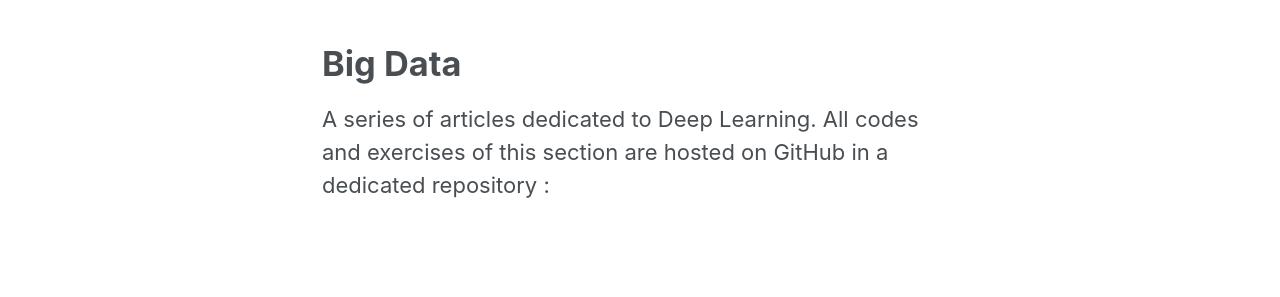
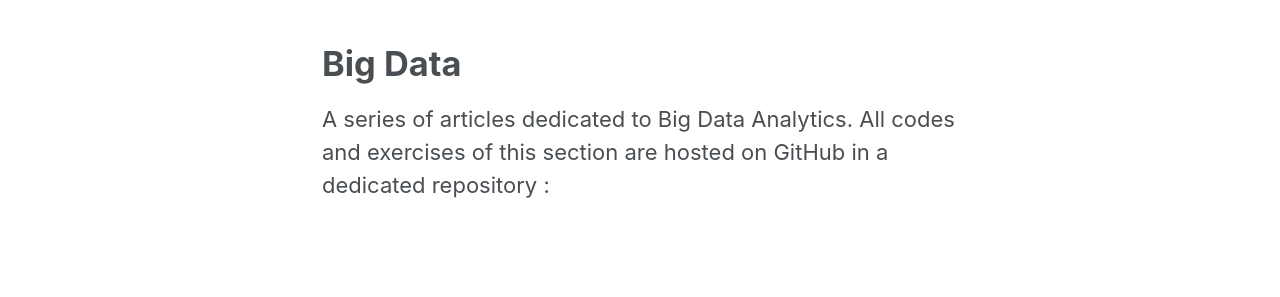
Before and after one commit to shashwatwork/shashwatwork.github.io, a Jekyll site: the page built from _pages/bd.md, in a window 1280 px wide and 900 px high, scrolled down 807 px. Shown: the part 154-451 px from the top of the window. Built offline with Jekyll 4.4.1, drawn with Linux system fonts in a browser that asks for light colours; cached includes are drawn as plain includes; a script that is not in the unit is left out; comment, search, counter and statistics services are not loaded.

Commit message:
typo fixed

```diff
--- a/_pages/bd.md
+++ b/_pages/bd.md
@@ -9,7 +9,7 @@ sidebar:
     nav: sidebar-sample
 ---
 
-A series of articles dedicated to Deep Learning. All codes and exercises of this section are hosted on GitHub in a dedicated repository :
+A series of articles dedicated to Big Data Analytics. All codes and exercises of this section are hosted on GitHub in a dedicated repository :
 
 <div class="github-card" data-github="shashwatwork" data-width="100%" data-height="" data-theme="default"></div>
 <script src="//cdn.jsdelivr.net/github-cards/latest/widget.js"></script>
```
Also changed, not shown: _pages/cv.md (+1 -1 lines), _pages/rl.md (+1 -1 lines).
